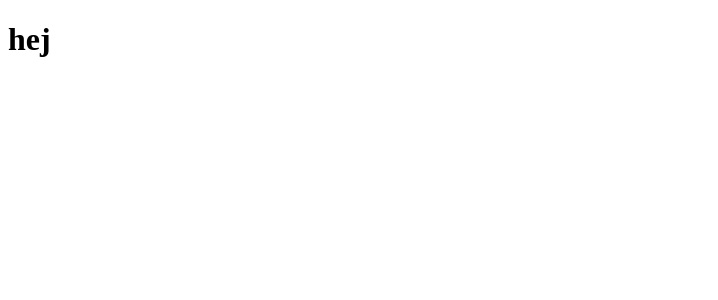
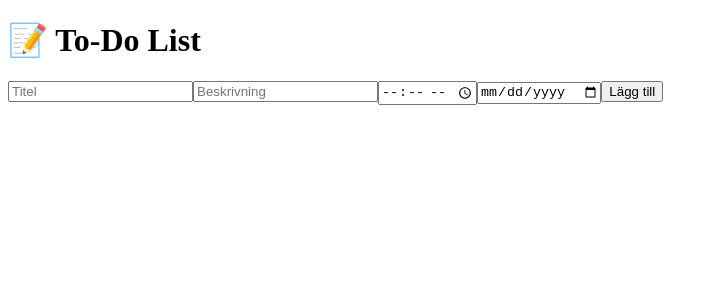
Before and after one commit to Liljenberg89/schema, a React (Vite) app in the folder schema/: page / in a window 1280 px wide. Shown: the top 300 px of the page, without its empty margins (0-718 px from the left). Built offline with nearby package versions, Linux system fonts and the light colour scheme.

Commit message:
added to do list and tests

```diff
--- a/schema/src/components/toDo/toDo.jsx
+++ b/schema/src/components/toDo/toDo.jsx
@@ -1,5 +1,92 @@
+import { useState } from "react";
+
 const ToDo = () => {
-  return <h1>hej</h1>;
+  const [tasks, setTasks] = useState([]);
+  const [taskText, setTaskText] = useState("");
+  const [taskDescription, setTaskDescription] = useState("");
+  const [taskTime, setTaskTime] = useState("");
+  const [taskDay, setTaskDay] = useState("");
+
+  const addTask = (e) => {
+    e.preventDefault();
+    if (!taskText || !taskDescription || !taskTime || !taskDay) return;
+    const newTask = {
+      id: Date.now(),
+      text: taskText,
+      description: taskDescription,
+      time: taskTime,
+      day: taskDay,
+      done: false,
+    };
+    setTasks([...tasks, newTask]);
+    setTaskText("");
+    setTaskDescription("");
+    setTaskTime("");
+    setTaskDay("");
+  };
+
+  const toggleDone = (id) => {
+    setTasks(
+      tasks.map((task) =>
+        task.id === id ? { ...task, done: !task.done } : task
+      )
+    );
+  };
+
+  const deleteTask = (id) => {
+    setTasks(tasks.filter((task) => task.id !== id));
+  };
+
+  return (
+    <div>
+      <h1>📝 To-Do List</h1>
+
+      <form onSubmit={addTask}>
+        <input
+          type="text"
+          value={taskText}
+          onChange={(e) => setTaskText(e.target.value)}
+          placeholder="Titel"
+        />
+        <input
+          type="text"
+          value={taskDescription}
+          onChange={(e) => setTaskDescription(e.target.value)}
+          placeholder="Beskrivning"
+        />
+        <input
+          type="time"
+          value={taskTime}
+          onChange={(e) => setTaskTime(e.target.value)}
+        />
+        <input
+          type="date"
+          value={taskDay}
+          onChange={(e) => setTaskDay(e.target.value)}
+        />
+        <button type="submit">Lägg till</button>
+      </form>
+
+      <ul>
+        {tasks.map((task) => (
+          <li key={task.id}>
+            <span
+              onClick={() => toggleDone(task.id)}
+              style={{
+                cursor: "pointer",
+                textDecoration: task.done ? "line-through" : "none",
+              }}
+            >
+              <strong>{task.text}</strong> <br />
+              {task.description} <br />
+              Tid: {task.time} | Dag: {task.day}
+            </span>
+            <button onClick={() => deleteTask(task.id)}>❌</button>
+          </li>
+        ))}
+      </ul>
+    </div>
+  );
 };
 
 export default ToDo;
```
Also changed, not shown: schema/src/components/toDo/toDo.text.jsx (+81 -0 lines).
